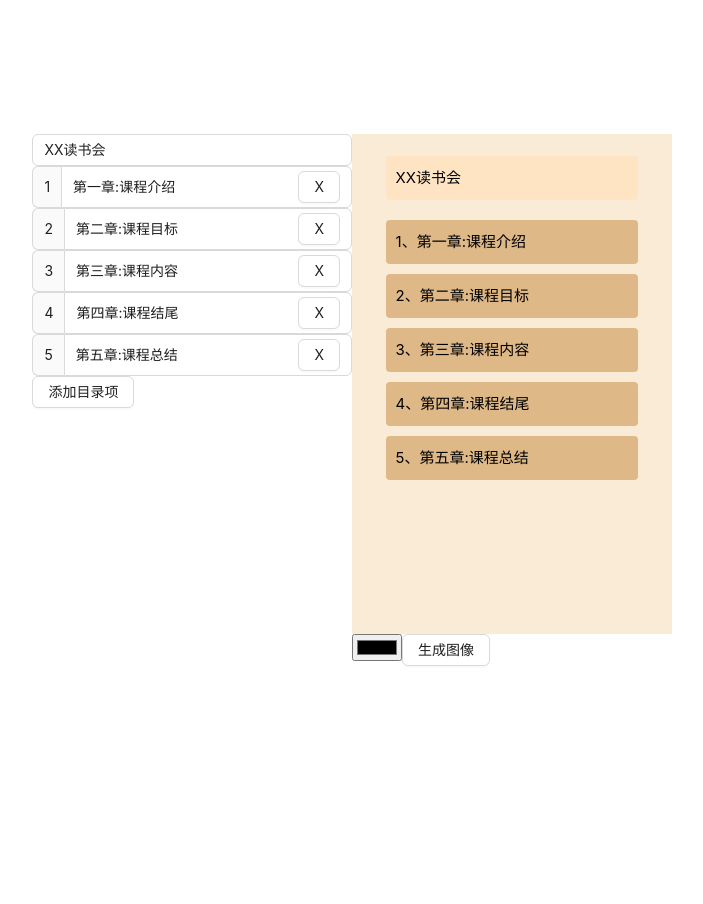
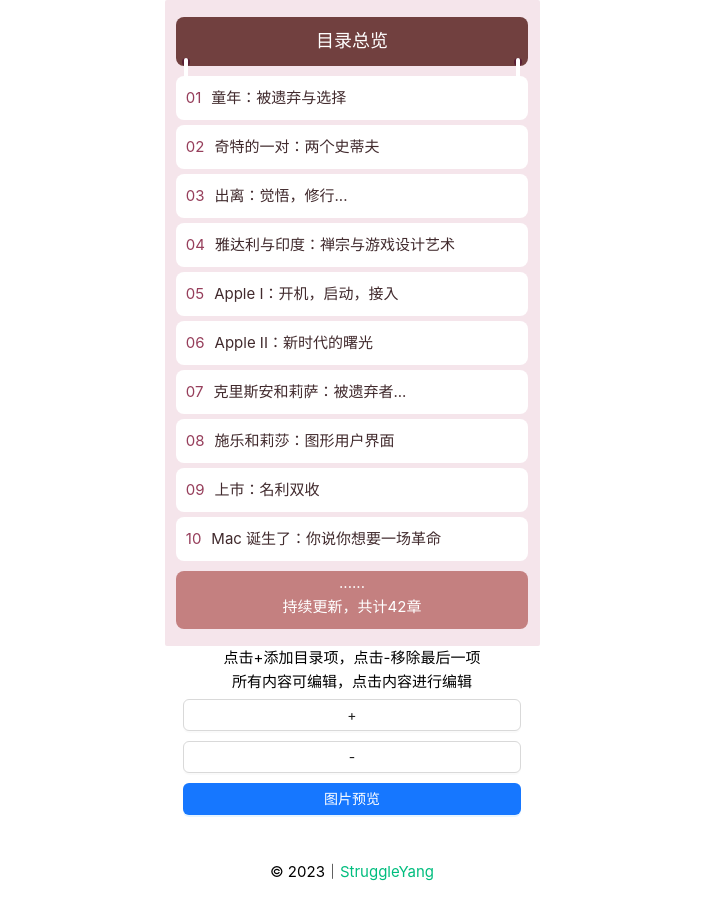
Before and after one commit to struy-cn/Y-TOC, a Vue app: page / in a window 1280 px wide. Shown: the whole page, without its empty margins (288-991 px from the left). Before the commit the page ends 800 px from the top, so only its background shows below. Built offline with nearby package versions, Linux system fonts and the light colour scheme.

Commit message:
new versionversion

```diff
--- a/index.html
+++ b/index.html
@@ -4,7 +4,7 @@
     <meta charset="UTF-8">
     <link rel="icon" href="/favicon.ico">
     <meta name="viewport" content="width=device-width, initial-scale=1.0">
-    <title>Vite App</title>
+    <title>内容目录生成-付费内容、课程目录</title>
   </head>
   <body>
     <div id="app"></div>
--- a/package.json
+++ b/package.json
@@ -3,7 +3,7 @@
   "version": "0.0.0",
   "private": true,
   "scripts": {
-    "dev": "vite",
+    "dev": "vite --host",
     "build": "vite build",
     "preview": "vite preview",
     "lint": "eslint . --ext .vue,.js,.jsx,.cjs,.mjs --fix --ignore-path .gitignore",
--- a/src/App.vue
+++ b/src/App.vue
@@ -1,39 +1,25 @@
 <template>
-  <div >
-    <!-- 课程标题输入框 -->
-    <a-input v-model:value="courseTitle" placeholder="请输入课程标题" />
-
-    <!-- 目录项列表 -->
-    <div v-for="(item, index) in items" :key="index">
-
-      <!-- 目录项内容输入框 -->
-      <a-input :addon-before="index + 1" v-model:value="item.text" placeholder="请输入目录项内容" >
-        <template #suffix>
-          <a-button @click="removeItem(index)">X</a-button>
-        </template>
-      </a-input>
-
-      <!-- 删除目录项按钮 -->
+  <div>
+    <div v-if="image" style="width: 100%; height: 100%;">
+      <!-- 生成的图像 -->
+      <img  :src="image" style="width: 100%;" />
+      <p style="text-align: center;">微信请长按分享或保存图片<br>浏览器请右键保存</p>
     </div>
-    <!-- 添加目录项按钮 -->
-   <a-button @click="addItem">添加目录项</a-button>
+    <div id="course-container" v-else>
+      <div class="toc title" ><div contenteditable v-text="courseTitle" @blur="setValue('courseTitle', $event.target.innerHTML)"></div><span class="left-bg"></span><span class="right-bg"></span> <span class="left-line"></span><span class="right-line"></span></div>
+      <div class="toc item" v-for="(item, index) in items" :key="index"><span class="index">{{ (index + 1) >9?(index + 1):'0' + (index + 1) }}</span><span contenteditable v-text="item.text" @blur="setValue2(item,'text', $event.target.innerHTML)"></span></div>
+      <div class="toc more">......<br><div contenteditable v-text="courseMore" @blur="setValue('courseMore', $event.target.innerHTML)"></div><span class="left-line"></span><span class="right-line"></span></div>
+    </div>
+  <!-- 图像分享按钮 -->
+  <p style="text-align: center;" v-if="!image">点击+添加目录项，点击-移除最后一项<br>所有内容可编辑，点击内容进行编辑</p>
+  <a-button style="width: 90%;margin: 5px 5%;" @click="addItem" v-if="!image">+</a-button>
+  <a-button style="width: 90%;margin: 5px 5%;" @click="removeItem(items.length - 1)" v-if="!image">-</a-button>
+  <a-button type="primary" style="width: 90%;margin: 5px 5%;" @click="shareImage" v-if="!image">图片预览</a-button>
+  <a-button type="primary" style="width: 90%;margin: 5px 5%;" @click="()=> image = ''" v-if="image">返回编辑</a-button>
+  <div style="margin-top: 40px;"></div>
   </div>
-  <div>
-    <div id="course-container">
-      <div class="title">{{ courseTitle }}</div>
-      <div class="item" v-for="(item, index) in items" :key="index">{{ index + 1 }}、{{ item.text }}</div>
-    </div>
-      <!-- 自定义颜色选择器 -->
-  <input type="color" v-model="color" />
-
-  <!-- 生成图像按钮 -->
-  <a-button @click="generateImage">生成图像</a-button>
-
-  <!-- 生成的图像 -->
-  <img :width="200" :src="image" v-if="image" />
-
-  <!-- 图像分享按钮 -->
-  <a-button @click="shareImage" v-if="image">分享为图片</a-button>
+  <div class="footer">
+    <p>© 2023｜<a href="https://struy.cn/">StruggleYang</a></p>
   </div>
 </template>
 
@@ -42,31 +28,35 @@
 export default {
   data() {
     return {
-      courseTitle: 'XX读书会',  // 课程标题
+      courseTitle: '目录总览',  // 课程标题
+      courseMore: '持续更新，共计42章',  // 课程更多内容
       items: [
-        { text: '第一章:课程介绍' },
-        { text: '第二章:课程目标' },
-        { text: '第三章:课程内容' },
-        { text: '第四章:课程结尾' },
-        { text: '第五章:课程总结' }
+        { text: '童年：被遗弃与选择' },
+        { text: '奇特的一对：两个史蒂夫' },
+        { text: '出离：觉悟，修行...' },
+        { text: '雅达利与印度：禅宗与游戏设计艺术' },
+        { text: 'Apple I：开机，启动，接入' },
+        { text: 'Apple II：新时代的曙光' },
+        { text: '克里斯安和莉萨：被遗弃者...' },
+        { text: '施乐和莉莎：图形用户界面' },
+        { text: '上市：名利双收' },
+        { text: 'Mac 诞生了：你说你想要一场革命' }
       ],  // 目录项列表
-      color: '#000000',  // 颜色
       image: '',  // 生成的图像
-      shareLink: ''  // 分享链接
     };
   },
   methods: {
+    setValue(field, val) {
+      this[field] = val;
+    },
+    setValue2(obj,field, val) {
+      obj[field] = val;
+    },
     addItem() {
       this.items.push({ text: '' });
     },
     removeItem(index) {
       this.items.splice(index, 1);
-    },
-    generateImage() {
-      // 生成图像的逻辑，略
-
-      // 生成图像后更新图片链接
-      this.image = '生成的图像链接';
     },
     shareImage() {
       // 分享图像的逻辑，略
@@ -76,8 +66,6 @@
         this.image = image
         console.log(image);
       });
-      // 分享图像后更新分享链接
-      this.shareLink = '分享的链接';
     }
   }
 };
@@ -85,28 +73,92 @@
 
 <style>
 #course-container {
-  height: 500px;
-  background-color: antiquewhite;
+  width: 100%;
+  max-width: 430px;
+  min-width: 375px;
+  background-color: #f5e5eb;
   padding: 2px;
+  border-radius: 2px;
 }
-.title {
+.item-input{
+  margin-top: 10px;
+}
+.more-input{
+  margin-top: 10px;
+}
+.toc {
   padding: 10px;
-  width: 80%;
-  background-color: bisque;
-  border-radius: 4px;
-  margin-top: 20px;
-  margin-bottom: 20px;
+  width: 95%;
+  border-radius: 8px;
   margin-left: auto;
   margin-right: auto;
 }
+.title {
+  background-color: #71403f;
+  color: #ffffff;
+  text-align: center;
+  margin-top: 15px;
+  margin-bottom: 10px;
+  font-size: 18px;
+  font-weight: 600;
+  position: relative;
+}
 
 .item{
-  padding: 10px;
-  width: 80%;
-  background-color:burlywood;
-  border-radius: 4px;
-  margin-bottom: 10px;
-  margin-left: auto;
-  margin-right: auto;
+  background-color:#ffffff;
+  color: #412A2D;
+  margin-bottom: 5px;
+}
+
+.item>span.index{
+  color: #963e5b !important;
+  margin-right: 10px;
+}
+
+.more{
+  background-color: #c48080;
+  color: #ffffff;
+  text-align: center;
+  padding-top: 0px !important;
+  margin-bottom: 15px;
+  margin-top: 10px;
+  position: relative;
+}
+.title>span.left-line{
+   position: absolute;
+    height: 40%;
+    border: 2px solid;
+    border-radius: 2px;
+    left: 8px;
+    top: 85%;
+}
+.title>span.right-line{
+   position: absolute;
+    height: 40%;
+    border: 2px solid;
+    border-radius: 2px;
+    right: 8px;
+    top: 85%;
+}
+
+.title>span.left-bg{
+   position: absolute;
+   padding: 4px;
+   background-color: #5a1e35;
+    border-radius: 50%;
+    left: 6px;
+    top: 83%;
+}
+.title>span.right-bg{
+   position: absolute;
+   padding: 4px;
+   background-color: #5a1e35;
+    border-radius: 50%;
+    right: 6px;
+    top: 83%;
+}
+.footer{
+  text-align: center;
+  margin-bottom: 20px;
 }
 </style>
--- a/src/assets/main.css
+++ b/src/assets/main.css
@@ -3,7 +3,7 @@
 #app {
   max-width: 1280px;
   margin: 0 auto;
-  padding: 2rem;
+  /* padding: 2rem; */
 
   font-weight: normal;
 }
@@ -29,7 +29,7 @@
 
   #app {
     display: grid;
-    grid-template-columns: 1fr 1fr;
+    grid-template-columns: 1fr;
     padding: 0 2rem;
   }
 }
--- a/src/main.js
+++ b/src/main.js
@@ -3,7 +3,7 @@
 import { createApp } from 'vue'
 import App from './App.vue'
 import router from './router'
-import { Button, message,Input,Image } from 'ant-design-vue';
+import { Button, message,Input } from 'ant-design-vue';
 
 const app = createApp(App)
 
@@ -11,6 +11,5 @@
 /* 会自动注册 Button 下的子组件, 例如 Button.Group */
 app.use(Button)
 app.use(Input)
-app.use(Image)
 app.config.globalProperties.$message = message;
 app.mount('#app')
```
